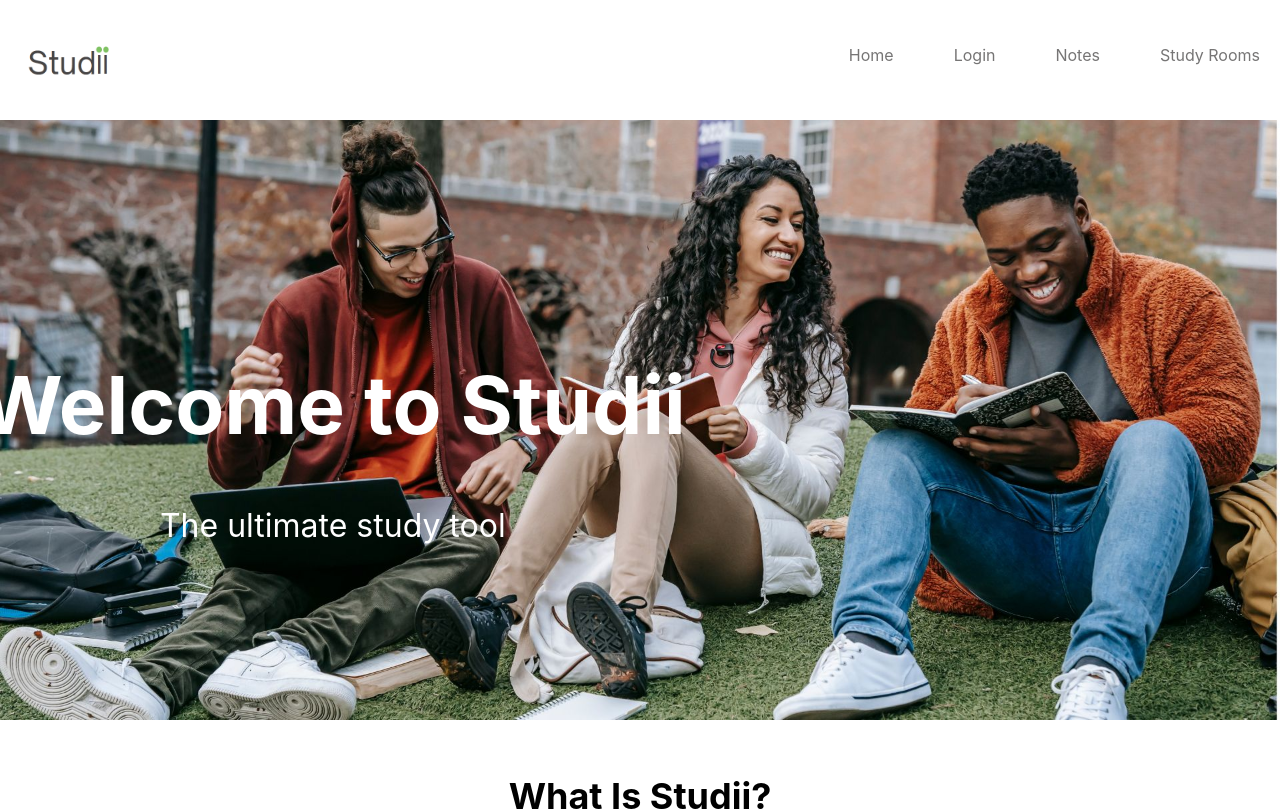
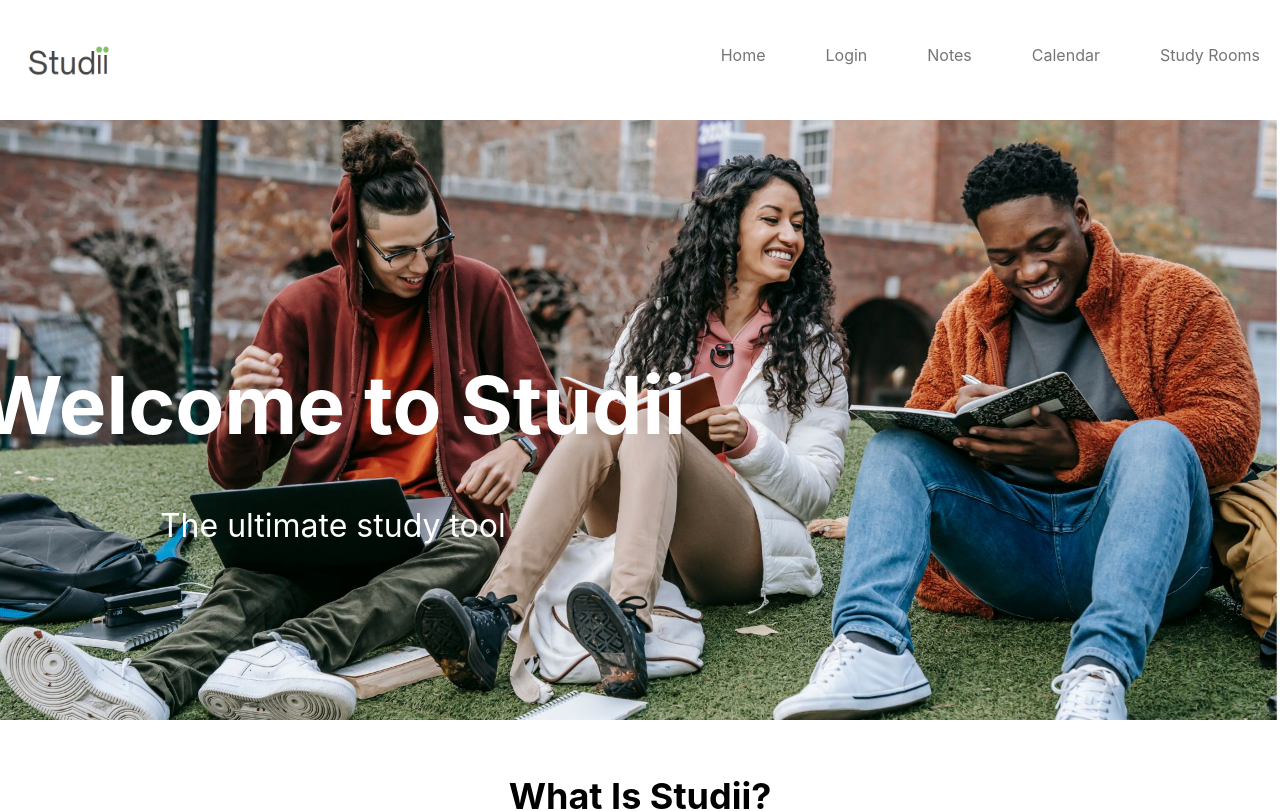
Before and after one commit to spoonz14/study-web-app, a React (Create React App) app in the folder frontend/: page / in a window 1280 px wide. Shown: the top 811 px of the page. Built offline with nearby package versions, Linux system fonts and the light colour scheme.

Commit message:
Update NavBar.js

```diff
--- a/frontend/src/components/NavBar.js
+++ b/frontend/src/components/NavBar.js
@@ -11,7 +11,6 @@
   const navigate = useNavigate();
 
   useEffect(() => {
-
     const token = sessionStorage.getItem("token");
     setIsLoggedIn(!!token); // Set isLoggedIn based on token existence
 
@@ -50,7 +49,9 @@
           </li>
           {isLoggedIn ? (
             <li>
-              <button onClick={handleLogout} className="nav-link logout-button">Logout</button>
+              <button onClick={handleLogout} className="nav-link logout-button">
+                Logout
+              </button>
             </li>
           ) : (
             <React.Fragment>
@@ -63,9 +64,13 @@
             <Link to="/Notes">Notes</Link>
           </li>
           {isLoggedIn ? (
+            <li>
+              <Link to="/Timers">To Do List</Link>
+            </li>
+          ) : null}
           <li>
-            <Link to="/Timers">To Do List</Link>
-          </li> ) : null}
+            <Link to="/Calendar">Calendar</Link>
+          </li>
           <li>
             <Link to="/Catalog">Study Rooms</Link>
           </li>
```
